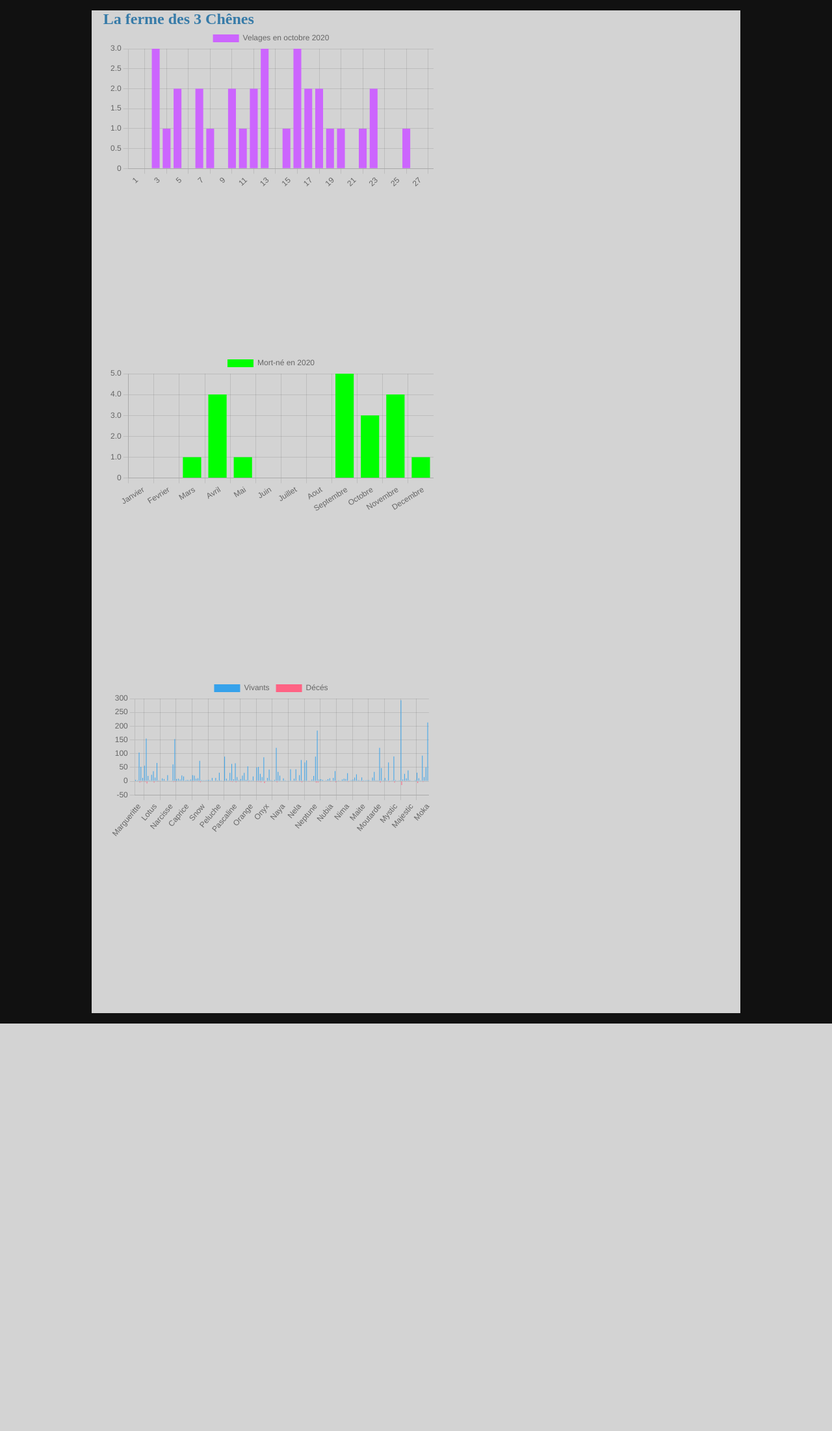
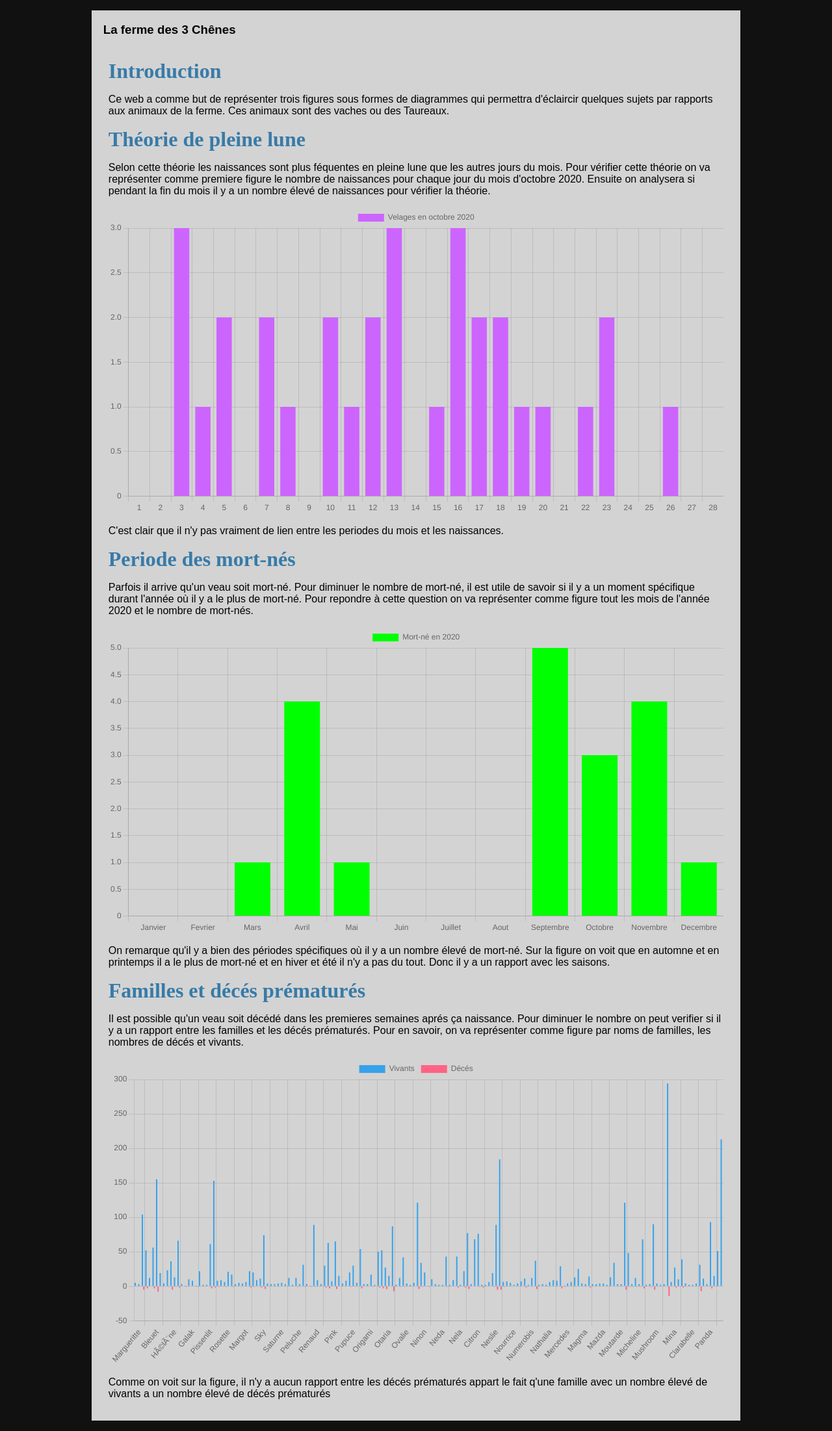
Before and after one commit to h4r4ld-git/Ferme-des-trois-chaines-web, a Flask app: page / in a window 1280 px wide. Shown: the whole page at 65% size. Before the commit the page ends 1575 px from the top, so only its background shows below. Run offline with Flask 2, Linux system fonts and the light colour scheme; data comes from the database, SQL or seed files in the repository.

Commit message:
Finalisation du site

```diff
--- a/templates/index.html
+++ b/templates/index.html
@@ -5,11 +5,16 @@
 {% block content %}
   <div class="main">
     <nav>
-        <h1>La ferme des 3 Chênes</h1>
+        <h3>La ferme des 3 Chênes</h3>
     </nav>
     <div class="content">
-      <div style="width:500px;height:500px">
-        <canvas id="graphique" width="100" height="50"></canvas>
+      <h1>Introduction</h1>
+      <p>Ce web a comme but de représenter trois figures sous formes de diagrammes qui permettra d'éclaircir quelques sujets par rapports aux animaux de la ferme. Ces animaux sont des vaches ou des Taureaux.</p>
+      <h1>Théorie de pleine lune</h1>
+      <p>Selon cette théorie les naissances sont plus féquentes en pleine lune que les autres jours du mois. Pour vérifier cette théorie on va représenter comme premiere figure le nombre de naissances pour chaque jour
+      du mois d'octobre 2020. Ensuite on analysera si pendant la fin du mois il y a un nombre élevé de naissances pour vérifier la théorie.</p>
+      <div>
+        <canvas id="graphique"></canvas>
         <script>
       	var ctx = document.getElementById('graphique').getContext('2d');
       	var myChart = new Chart(ctx, {
@@ -26,8 +31,12 @@
       	);
           </script>
       </div>
-      <div style="width:500px;height:500px">
-        <canvas id="graphique1" width="100" height="50"></canvas>
+      <p>C'est clair que il n'y pas vraiment de lien entre les periodes du mois et les naissances.</p>
+      <h1>Periode des mort-nés</h1>
+      <p>Parfois il arrive qu'un veau soit mort-né. Pour diminuer le nombre de mort-né, il est utile de savoir si il y a un moment spécifique durant l'année où il y a le plus de mort-né. Pour repondre à cette question
+      on va représenter comme figure tout les mois de l'année 2020 et le nombre de mort-nés.</p>
+      <div>
+        <canvas id="graphique1"></canvas>
         <script>
       	var ctx1 = document.getElementById('graphique1').getContext('2d');
         var myChart1 = new Chart(ctx1, {
@@ -44,8 +53,12 @@
       	);
           </script>
         </div>
-        <div style="width:500px;height:500px">
-          <canvas id="graphique2" width="100" height="50"></canvas>
+      <p>On remarque qu'il y a bien des périodes spécifiques où il y a un nombre élevé de mort-né. Sur la figure on voit que en automne et en printemps il a le plus de mort-né et en hiver et été il n'y a pas du tout. Donc il y a un rapport avec les saisons.</p>
+      <h1>Familles et décés prématurés</h1>
+      <p>Il est possible qu'un veau soit décédé dans les premieres semaines aprés ça naissance. Pour diminuer le nombre on peut verifier si il y a un rapport entre les familles et les décés prématurés.
+      Pour en savoir, on va représenter comme figure par noms de familles, les nombres de décés et vivants.</p>
+        <div>
+          <canvas id="graphique2"></canvas>
           <script>
         	var ctx2 = document.getElementById('graphique2').getContext('2d');
           var myChart2 = new Chart(ctx2, {
@@ -67,6 +80,7 @@
         	);
             </script>
         </div>
+      <p>Comme on voit sur la figure, il n'y a aucun rapport entre les décés prématurés appart le fait q'une famille avec un nombre élevé de vivants a un nombre élevé de décés prématurés</p>
       </div>
   </div>
 {% endblock %}
```
Also changed, not shown: README.txt (added).
